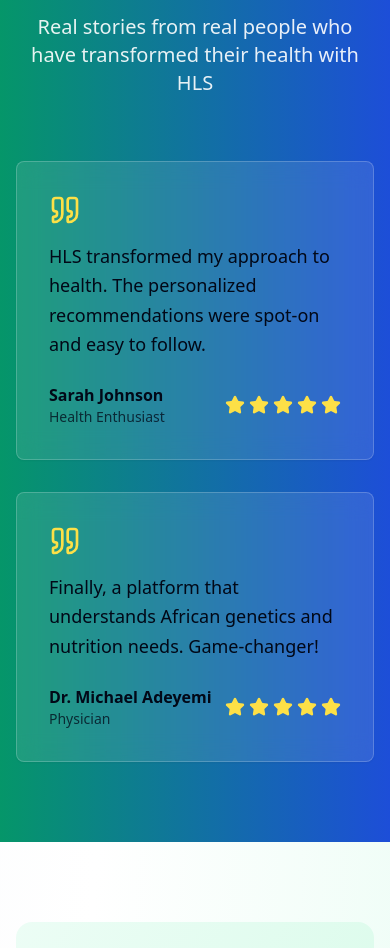
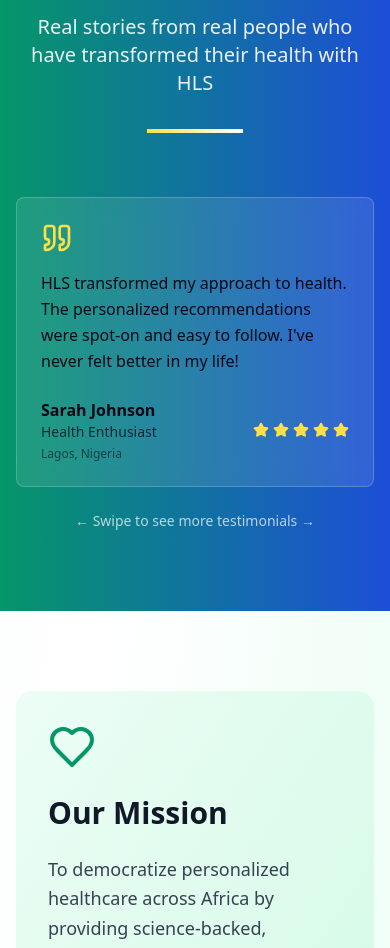
Before and after one commit to Folexy13/hls-new-fe, a React (Vite) app: page /about in a window 390 px wide. Shown: the part 4540-5488 px from the top of the page. Built offline with nearby package versions, Linux system fonts and the light colour scheme.

Commit message:
Refactor testimonial section to carousel
Make the testimonial section on the About page a horizontal carousel.

```diff
--- a/src/pages/AboutPage.tsx
+++ b/src/pages/AboutPage.tsx
@@ -75,16 +75,32 @@ const AboutPage: React.FC = () => {
 
   const testimonials = [
     {
-      text: "HLS transformed my approach to health. The personalized recommendations were spot-on and easy to follow.",
+      text: "HLS transformed my approach to health. The personalized recommendations were spot-on and easy to follow. I've never felt better in my life!",
       author: "Sarah Johnson",
       role: "Health Enthusiast",
-      rating: 5
+      rating: 5,
+      location: "Lagos, Nigeria"
     },
     {
-      text: "Finally, a platform that understands African genetics and nutrition needs. Game-changer!",
+      text: "Finally, a platform that understands African genetics and nutrition needs. The insights I received were incredibly accurate and tailored to my heritage.",
       author: "Dr. Michael Adeyemi",
       role: "Physician",
-      rating: 5
+      rating: 5,
+      location: "Accra, Ghana"
+    },
+    {
+      text: "The team at HLS goes above and beyond. Their scientific approach combined with personalized care is unmatched in the industry.",
+      author: "Amina Hassan",
+      role: "Nutritionist",
+      rating: 5,
+      location: "Cairo, Egypt"
+    },
+    {
+      text: "I've tried many health platforms, but HLS is different. The recommendations actually work because they're based on real science and my unique profile.",
+      author: "David Okonkwo",
+      role: "Fitness Coach",
+      rating: 5,
+      location: "Nairobi, Kenya"
     }
   ];
 
@@ -282,34 +298,55 @@ const AboutPage: React.FC = () => {
 
       {/* Testimonials Section */}
       <section className="py-20 bg-gradient-to-r from-emerald-600 to-blue-700 text-white px-4 sm:px-6 lg:px-8">
-        <div className="max-w-6xl mx-auto">
+        <div className="max-w-7xl mx-auto">
           <div className="text-center mb-16">
             <h2 className="text-4xl sm:text-5xl font-bold mb-6">What Our Community Says</h2>
             <p className="text-xl opacity-90 max-w-3xl mx-auto">
               Real stories from real people who have transformed their health with HLS
             </p>
+            <div className="w-24 h-1 bg-gradient-to-r from-yellow-300 to-white mx-auto mt-8"></div>
           </div>
 
-          <div className="grid md:grid-cols-2 gap-8">
+          <div className="relative">
+            <Carousel
+              opts={{
+                align: "start",
+                loop: true,
+              }}
+              className="w-full"
+            >
+              <CarouselContent className="-ml-2 md:-ml-4">
                 {testimonials.map((testimonial, index) => (
-              <Card key={index} className="bg-white/10 backdrop-blur-md border-white/20 hover:bg-white/20 transition-all duration-300">
-                <CardContent className="p-8">
-                  <Quote className="h-8 w-8 text-yellow-300 mb-4" />
-                  <p className="text-lg mb-6 leading-relaxed">{testimonial.text}</p>
+                  <CarouselItem key={index} className="pl-2 md:pl-4 basis-full md:basis-1/2">
+                    <Card className="bg-white/10 backdrop-blur-md border-white/20 hover:bg-white/20 transition-all duration-300 h-full">
+                      <CardContent className="p-6 md:p-8 h-full flex flex-col">
+                        <Quote className="h-8 w-8 text-yellow-300 mb-4 flex-shrink-0" />
+                        <p className="text-base md:text-lg mb-6 leading-relaxed flex-1">{testimonial.text}</p>
                         <div className="flex items-center justify-between">
                           <div>
-                      <p className="font-semibold">{testimonial.author}</p>
+                            <p className="font-semibold text-base md:text-lg">{testimonial.author}</p>
                             <p className="text-sm opacity-75">{testimonial.role}</p>
+                            <p className="text-xs opacity-60 mt-1">{testimonial.location}</p>
                           </div>
-                    <div className="flex gap-1">
+                          <div className="flex gap-1 flex-shrink-0">
                             {[...Array(testimonial.rating)].map((_, i) => (
-                        <Star key={i} className="h-5 w-5 text-yellow-300 fill-current" />
+                              <Star key={i} className="h-4 w-4 md:h-5 md:w-5 text-yellow-300 fill-current" />
                             ))}
                           </div>
                         </div>
                       </CardContent>
                     </Card>
+                  </CarouselItem>
                 ))}
+              </CarouselContent>
+              <CarouselPrevious className="hidden md:flex -left-12" />
+              <CarouselNext className="hidden md:flex -right-12" />
+            </Carousel>
+
+            {/* Mobile scroll indicator */}
+            <div className="flex justify-center mt-6 md:hidden">
+              <p className="text-sm text-white/70">← Swipe to see more testimonials →</p>
+            </div>
           </div>
         </div>
       </section>
```
Lines whose indentation alone changed are shown as unchanged.
